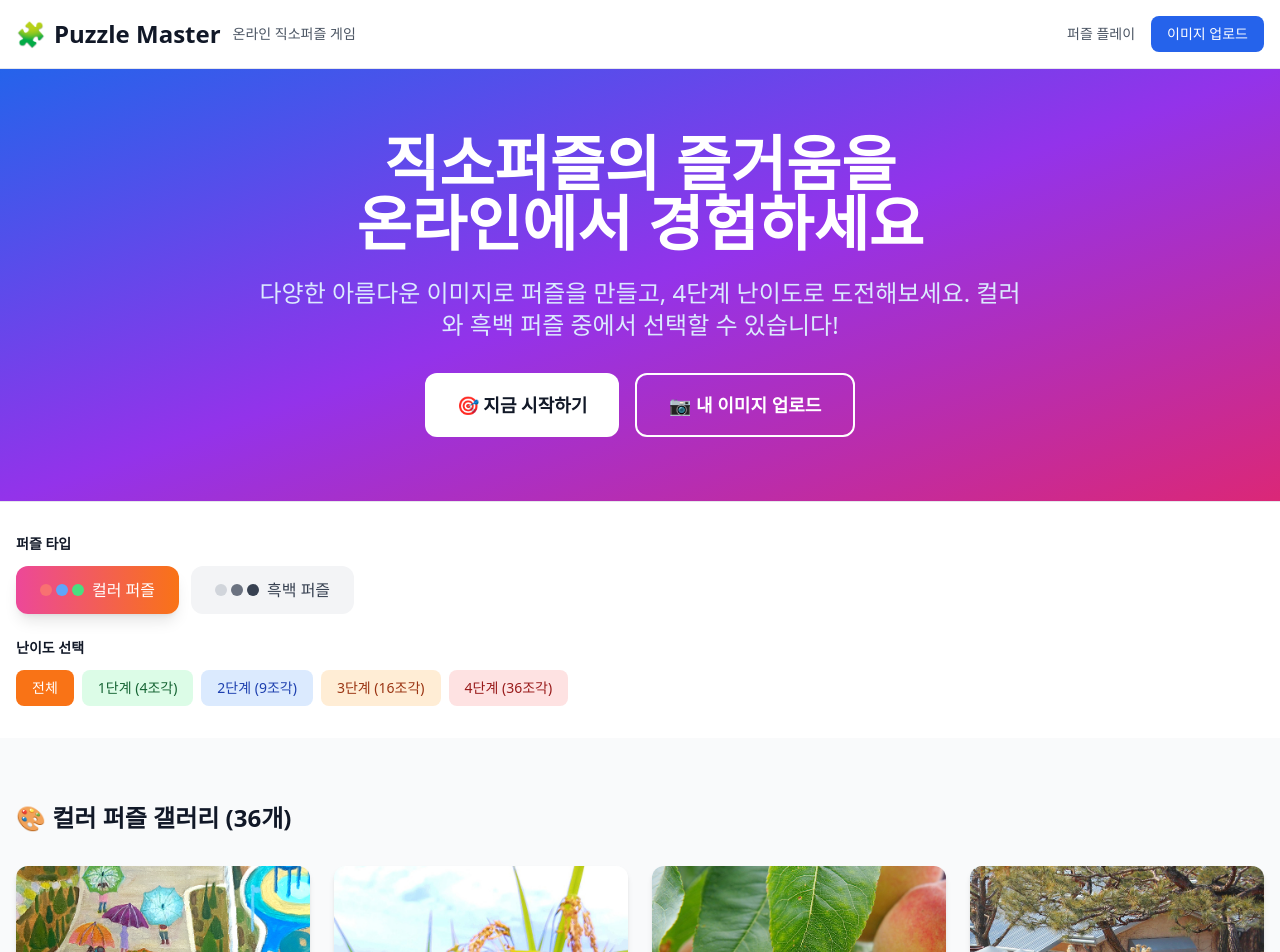
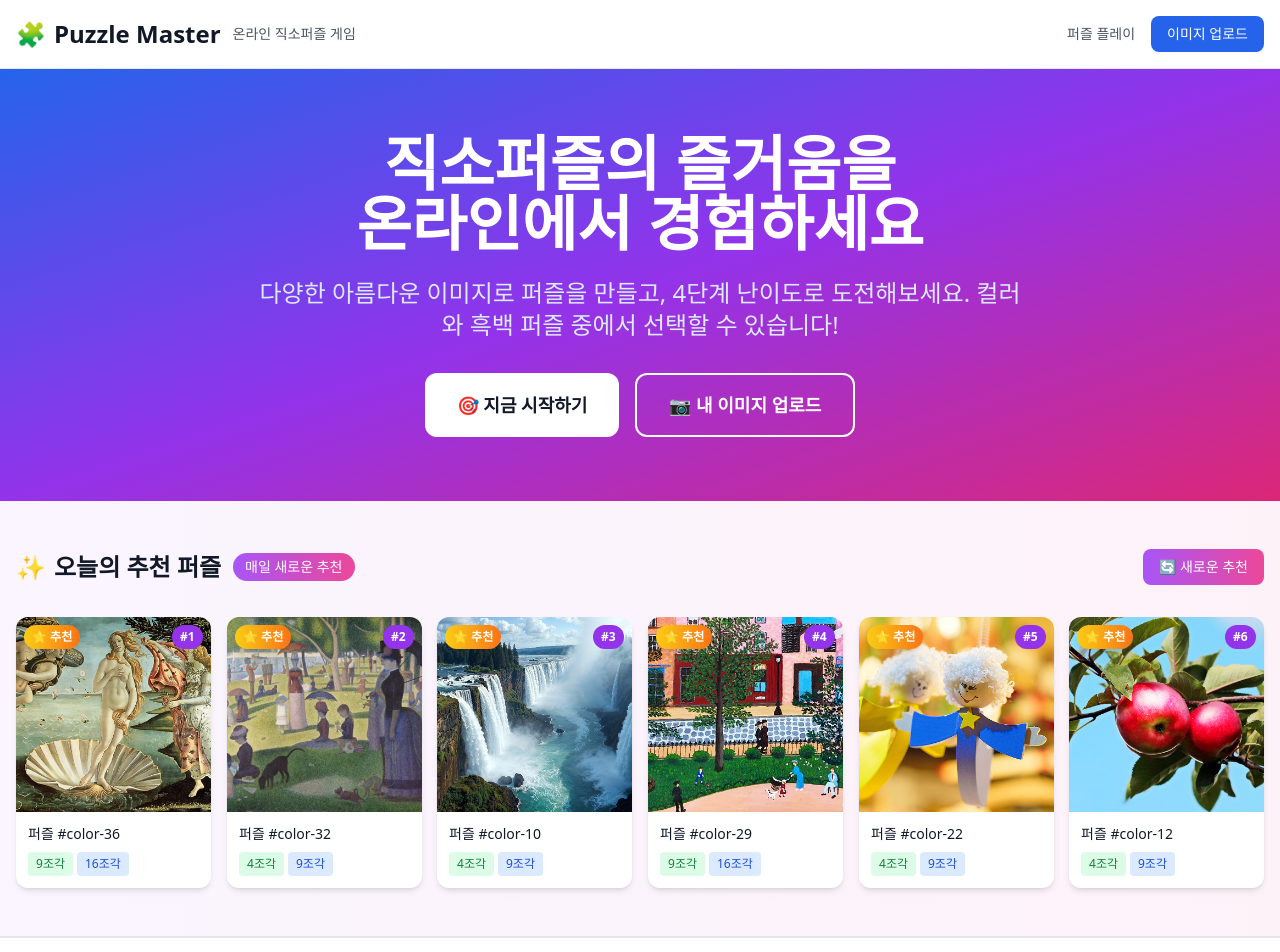
Before and after one commit to seiKKim/puzzle, a Next.js app: page / in a window 1280 px wide. Shown: the top 952 px of the page. Built offline with nearby package versions, Linux system fonts and the light colour scheme.

Commit message:
오늘의 추천 퍼즐 추가

```diff
--- a/src/app/page.tsx
+++ b/src/app/page.tsx
@@ -31,12 +31,31 @@ const DIFFICULTIES: Array<{ pieces: number; label: string; color: string }> = [
   { pieces: 36, label: '4단계', color: 'bg-red-100 text-red-800' },
 ]
 
+/** ---------------- Utils ---------------- */
+// 클라이언트 사이드에서 배열을 랜덤하게 섞는 함수
+function shuffleArray<T>(array: T[]): T[] {
+  const shuffled = [...array]
+  for (let i = shuffled.length - 1; i > 0; i--) {
+    const j = Math.floor(Math.random() * (i + 1))
+    ;[shuffled[i], shuffled[j]] = [shuffled[j], shuffled[i]]
+  }
+  return shuffled
+}
+
+// 추천 퍼즐을 선별하는 함수
+function getRecommendedPuzzles(puzzles: PuzzleImage[], count: number = 6): PuzzleImage[] {
+  const shuffled = shuffleArray(puzzles)
+  return shuffled.slice(0, count)
+}
+
 export default function HomePage() {
   const [categoryType, setCategoryType] = useState<'color' | 'gray'>('color')
   const [selectedDifficulty, setSelectedDifficulty] = useState<number>(0)
   const [puzzleImages, setPuzzleImages] = useState<PuzzleImage[]>([])
+  const [recommendedPuzzles, setRecommendedPuzzles] = useState<PuzzleImage[]>([])
   const [loading, setLoading] = useState(true)
   const [error, setError] = useState<string | null>(null)
+  const [recommendationSeed, setRecommendationSeed] = useState(0) // 추천 퍼즐 갱신용
 
   /** API에서 퍼즐 데이터 가져오기 */
   const fetchPuzzles = async (signal?: AbortSignal) => {
@@ -70,6 +89,20 @@ export default function HomePage() {
     }
   }
 
+  /** 추천 퍼즐 업데이트 */
+  const updateRecommendations = () => {
+    if (puzzleImages.length > 0) {
+      const recommended = getRecommendedPuzzles(puzzleImages)
+      setRecommendedPuzzles(recommended)
+    }
+  }
+
+  /** 추천 퍼즐 새로고침 */
+  const refreshRecommendations = () => {
+    setRecommendationSeed(Date.now())
+    updateRecommendations()
+  }
+
   /** 마운트/필터 변경 시 데이터 가져오기 (요청 취소 포함) */
   useEffect(() => {
     const ac = new AbortController()
@@ -78,11 +111,22 @@ export default function HomePage() {
     // eslint-disable-next-line react-hooks/exhaustive-deps
   }, [categoryType, selectedDifficulty])
 
+  /** 퍼즐 데이터가 변경될 때 추천 퍼즐 업데이트 */
+  useEffect(() => {
+    updateRecommendations()
+    // eslint-disable-next-line react-hooks/exhaustive-deps
+  }, [puzzleImages, recommendationSeed])
+
   /** 카테고리 변경 */
   const handleCategoryChange = (newCategory: 'color' | 'gray') => {
     setCategoryType(newCategory)
     setSelectedDifficulty(0) // 난이도 초기화
   }
+
+  /** 컴포넌트 마운트 시 초기 추천 시드 설정 */
+  useEffect(() => {
+    setRecommendationSeed(Date.now())
+  }, [])
 
   return (
     <div className="min-h-screen bg-gray-50">
@@ -134,6 +178,113 @@ export default function HomePage() {
               </button>
             </div>
           </div>
+        </div>
+      </section>
+
+      {/* Recommended Puzzles Section */}
+      <section className="py-12 bg-gradient-to-r from-purple-50 to-pink-50 border-b">
+        <div className="mx-auto max-w-7xl px-4">
+          <div className="flex items-center justify-between mb-8">
+            <div className="flex items-center gap-3">
+              <div className="flex items-center gap-2">
+                <div className="text-2xl">✨</div>
+                <h3 className="text-2xl font-bold text-gray-900">오늘의 추천 퍼즐</h3>
+              </div>
+              <div className="px-3 py-1 bg-gradient-to-r from-purple-500 to-pink-500 text-white text-sm rounded-full font-medium">
+                매일 새로운 추천
+              </div>
+            </div>
+            <button
+              onClick={refreshRecommendations}
+              disabled={loading || recommendedPuzzles.length === 0}
+              className="flex items-center gap-2 px-4 py-2 bg-gradient-to-r from-purple-500 to-pink-500 text-white rounded-lg text-sm font-medium hover:from-purple-600 hover:to-pink-600 disabled:opacity-50 disabled:cursor-not-allowed transition-all transform hover:scale-105"
+              title="새로운 추천 퍼즐 보기"
+            >
+              🔄 새로운 추천
+            </button>
+          </div>
+
+          {/* 추천 퍼즐 로딩 */}
+          {loading && (
+            <div className="flex items-center justify-center py-8">
+              <div className="animate-spin rounded-full h-8 w-8 border-b-2 border-purple-600" />
+              <span className="ml-3 text-gray-600">추천 퍼즐을 준비중...</span>
+            </div>
+          )}
+
+          {/* 추천 퍼즐 그리드 */}
+          {!loading && recommendedPuzzles.length > 0 && (
+            <div className="grid grid-cols-2 md:grid-cols-3 lg:grid-cols-6 gap-4">
+              {recommendedPuzzles.map((puzzle, index) => (
+                <div
+                  key={`rec-${puzzle.id}-${recommendationSeed}`}
+                  className="group relative overflow-hidden rounded-xl bg-white shadow-md hover:shadow-lg transition-all duration-300 transform hover:scale-105"
+                  style={{
+                    animationDelay: `${index * 100}ms`,
+                    animation: 'fadeInScale 0.6s ease-out forwards'
+                  }}
+                >
+                  <div className="aspect-square overflow-hidden relative">
+                    <img
+                      src={puzzle.url}
+                      alt={`추천 퍼즐 #${puzzle.id}`}
+                      className="h-full w-full object-cover group-hover:scale-110 transition-transform duration-300"
+                      loading="lazy"
+                      onError={(e) => {
+                        const target = e.currentTarget
+                        target.onerror = null
+                        target.src = `https://via.placeholder.com/300x300/cccccc/666666?text=퍼즐+${puzzle.id}`
+                      }}
+                    />
+                    {/* 추천 배지 */}
+                    <div className="absolute top-2 left-2 bg-gradient-to-r from-yellow-400 to-orange-500 text-white text-xs px-2 py-1 rounded-full font-bold shadow-lg">
+                      ⭐ 추천
+                    </div>
+                    {/* 순위 배지 */}
+                    <div className="absolute top-2 right-2 bg-purple-600 text-white text-xs px-2 py-1 rounded-full font-bold">
+                      #{index + 1}
+                    </div>
+                    {/* 호버 오버레이 */}
+                    <div className="absolute inset-0 bg-black bg-opacity-0 group-hover:bg-opacity-30 transition-all duration-300 flex items-center justify-center">
+                      <div className="opacity-0 group-hover:opacity-100 transform translate-y-2 group-hover:translate-y-0 transition-all duration-300">
+                        <Link
+                          href={`/puzzle?image=${encodeURIComponent(puzzle.url)}&id=${puzzle.id}&difficulty=16`}
+                          className="bg-white text-gray-900 px-4 py-2 rounded-lg font-medium text-sm hover:bg-gray-100 transition-colors"
+                        >
+                          🧩 플레이
+                        </Link>
+                      </div>
+                    </div>
+                  </div>
+                  <div className="p-3">
+                    <h4 className="font-medium text-gray-900 text-sm mb-2">퍼즐 #{puzzle.id}</h4>
+                    <div className="flex flex-wrap gap-1">
+                      {puzzle.difficulty.slice(0, 2).map((pieces, diffIndex) => (
+                        <Link
+                          key={pieces}
+                          href={`/puzzle?image=${encodeURIComponent(puzzle.url)}&id=${puzzle.id}&difficulty=${pieces}`}
+                          className={`px-2 py-1 rounded text-xs transition-colors hover:scale-105 ${
+                            diffIndex === 0
+                              ? 'bg-green-100 text-green-700 hover:bg-green-200'
+                              : 'bg-blue-100 text-blue-700 hover:bg-blue-200'
+                          }`}
+                        >
+                          {pieces}조각
+                        </Link>
+                      ))}
+                    </div>
+                  </div>
+                </div>
+              ))}
+            </div>
+          )}
+
+          {!loading && recommendedPuzzles.length === 0 && (
+            <div className="text-center py-8">
+              <div className="text-4xl mb-2">🎭</div>
+              <p className="text-gray-600">추천할 퍼즐을 준비중입니다...</p>
+            </div>
+          )}
         </div>
       </section>
 
@@ -247,10 +398,14 @@ export default function HomePage() {
           {/* 그리드 */}
           {!loading && !error && (
             <div className="grid grid-cols-1 sm:grid-cols-2 lg:grid-cols-3 xl:grid-cols-4 gap-6">
-              {puzzleImages.map((puzzle) => (
+              {puzzleImages.map((puzzle, index) => (
                 <div
-                  key={puzzle.id}
+                  key={`${puzzle.id}`}
                   className="group relative overflow-hidden rounded-xl bg-white shadow-md hover:shadow-lg transition-all duration-200"
+                  style={{
+                    animationDelay: `${index * 50}ms`,
+                    animation: 'fadeInUp 0.5s ease-out forwards'
+                  }}
                 >
                   <div className="aspect-square overflow-hidden">
                     <img
@@ -268,16 +423,16 @@ export default function HomePage() {
                   <div className="p-4">
                     <h4 className="font-medium text-gray-900 mb-2">퍼즐 #{puzzle.id}</h4>
                     <div className="flex flex-wrap gap-1 mb-3">
-                      {puzzle.difficulty.map((pieces, index) => (
+                      {puzzle.difficulty.map((pieces, diffIndex) => (
                         <Link
                           key={pieces}
                           href={`/puzzle?image=${encodeURIComponent(puzzle.url)}&id=${puzzle.id}&difficulty=${pieces}`}
                           className={`px-2 py-1 rounded text-xs transition-colors hover:scale-105 ${
-                            index === 0
+                            diffIndex === 0
                               ? 'bg-green-100 text-green-700 hover:bg-green-200'
-                              : index === 1
+                              : diffIndex === 1
                               ? 'bg-blue-100 text-blue-700 hover:bg-blue-200'
-                              : index === 2
+                              : diffIndex === 2
                               ? 'bg-orange-100 text-orange-700 hover:bg-orange-200'
                               : 'bg-red-100 text-red-700 hover:bg-red-200'
                           }`}
@@ -307,7 +462,7 @@ export default function HomePage() {
             <div className="text-center py-12">
               <div className="text-6xl mb-4">🔍</div>
               <h4 className="text-xl font-semibold text-gray-900 mb-2">해당 조건의 퍼즐이 없습니다</h4>
-              <p className="text-gray-600">다른 난이도를 선택하거나 퍼즐 타입을 변경해보세요.</p>
+              <p className="text-gray-600 mb-4">다른 난이도를 선택하거나 퍼즐 타입을 변경해보세요.</p>
             </div>
           )}
         </div>
@@ -331,8 +486,8 @@ export default function HomePage() {
               <div className="text-gray-300">난이도 단계</div>
             </div>
             <div>
-              <div className="text-3xl md:text-4xl font-bold text-yellow-400 mb-2">18</div>
-              <div className="text-gray-300">총 퍼즐</div>
+              <div className="text-3xl md:text-4xl font-bold text-yellow-400 mb-2">6</div>
+              <div className="text-gray-300">매일 추천</div>
             </div>
           </div>
         </div>
@@ -351,6 +506,30 @@ export default function HomePage() {
           </div>
         </div>
       </footer>
+
+      <style jsx global>{`
+        @keyframes fadeInUp {
+          from {
+            opacity: 0;
+            transform: translateY(20px);
+          }
+          to {
+            opacity: 1;
+            transform: translateY(0);
+          }
+        }
+
+        @keyframes fadeInScale {
+          from {
+            opacity: 0;
+            transform: translateY(20px) scale(0.9);
+          }
+          to {
+            opacity: 1;
+            transform: translateY(0) scale(1);
+          }
+        }
+      `}</style>
     </div>
   )
 }
```
